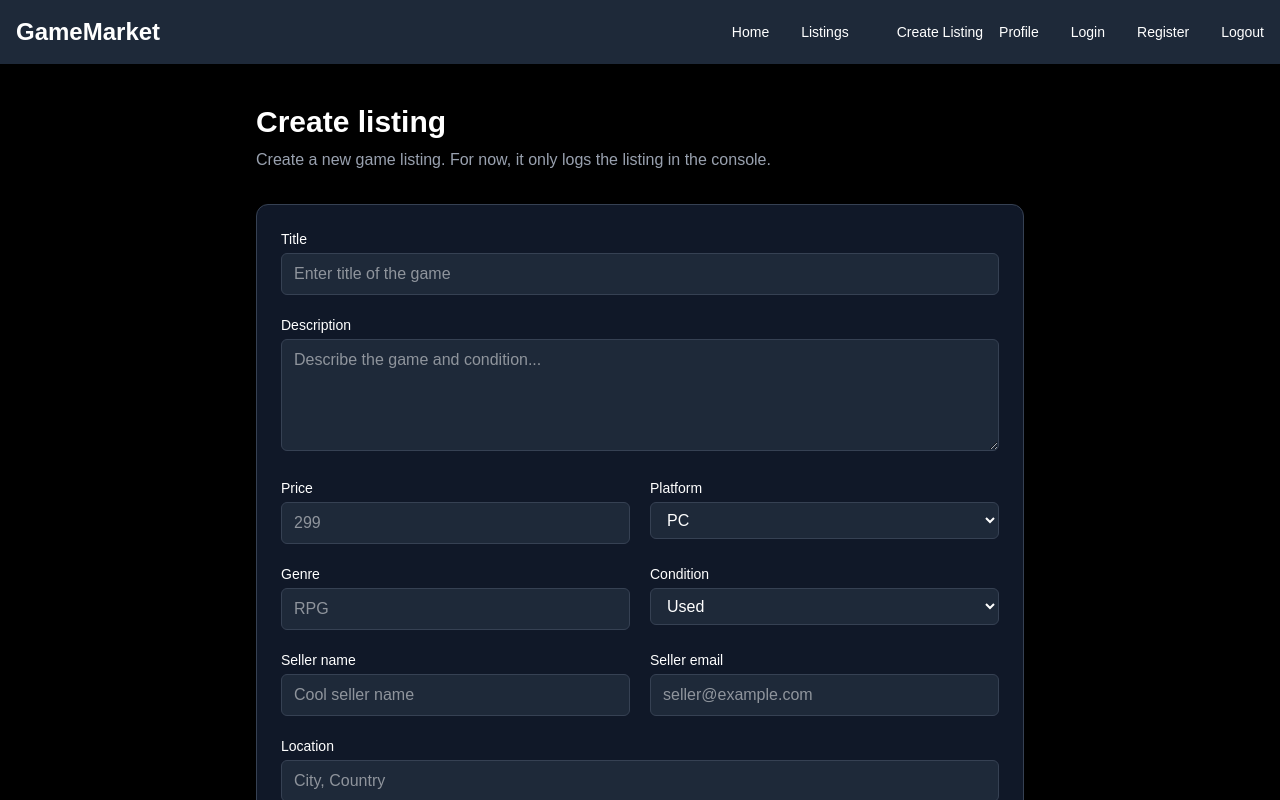
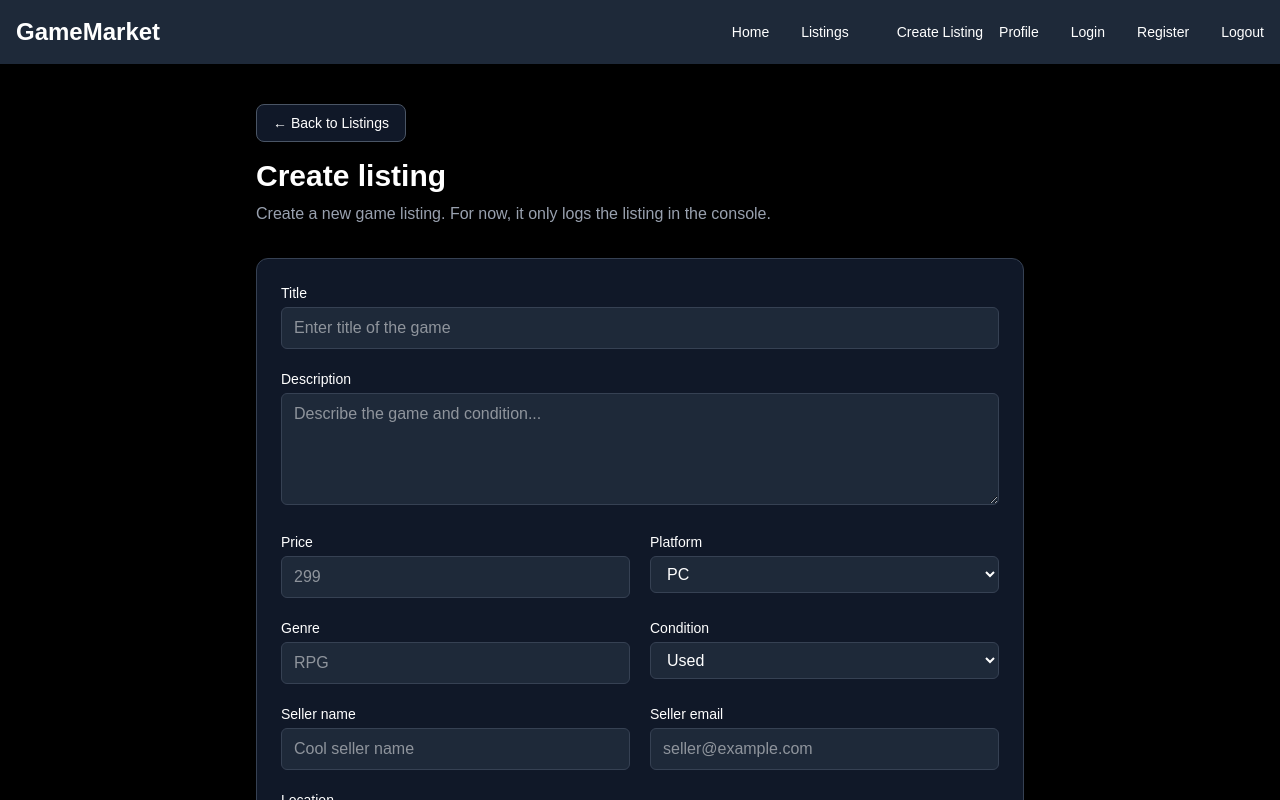
Before and after one commit to Caspar-Brantberger/GameMarket, a Next.js app in the folder frontend/: page /create in a window 1280 px wide. Shown: the top 800 px of the page. Built offline with nearby package versions, Linux system fonts and the light colour scheme.

Commit message:
added back button

```diff
--- a/frontend/src/app/create/page.tsx
+++ b/frontend/src/app/create/page.tsx
@@ -2,6 +2,7 @@
 
 import { useState } from "react";
 import type {GamePlatform, ListingCondition,GameListing} from "@/types/listing";
+import Link from "next/dist/client/link";
 
 export default function CreateListingPage() {
     const [title, setTitle] = useState("");
@@ -65,6 +66,13 @@ export default function CreateListingPage() {
     <main className="min-h-screen bg-black px-6 py-10 text-white">
         <section className="mx-auto max-w-3xl space-y-8">
         <div>
+            <Link
+        href="/listings"
+        className="mb-4 inline-flex items-center rounded-lg border border-gray-600 bg-gray-900 px-4 py-2 text-sm font-medium text-white transition hover:-translate-y-0.5 hover:border-gray-400 hover:bg-gray-800 hover:shadow-lg"
+        >
+            ← Back to Listings
+            </Link>
+
             <h1 className="text-3xl font-bold">Create listing</h1>
             <p className="mt-2 text-gray-400">
             Create a new game listing. For now, it only logs the listing in the console.
```
